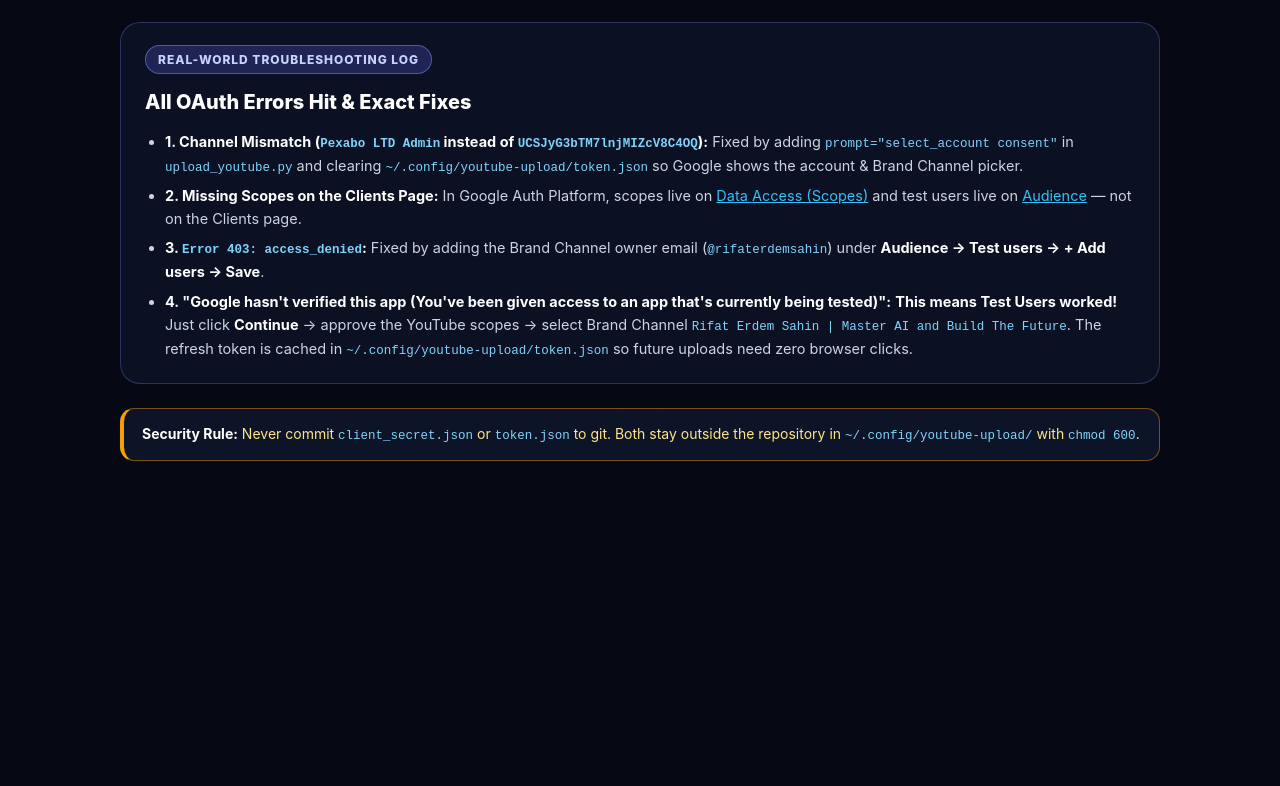
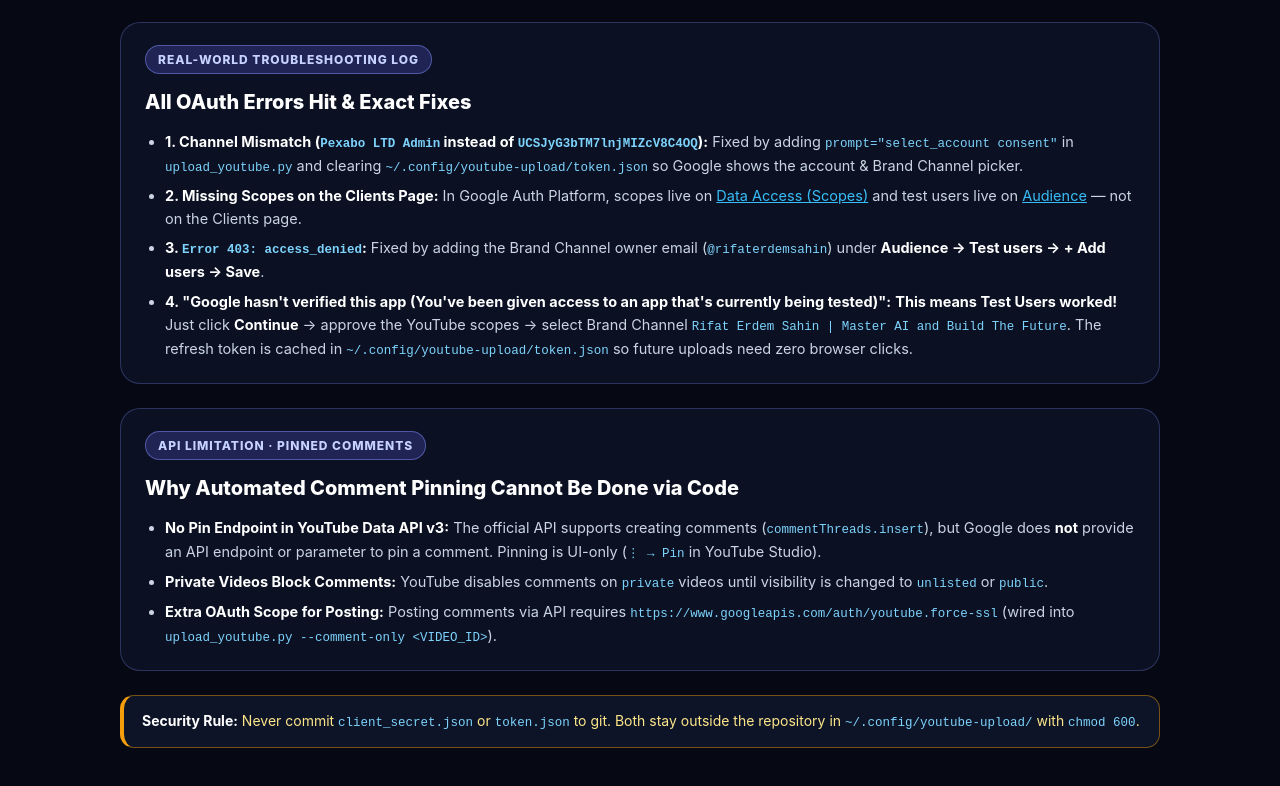
Before and after one commit to rifaterdemsahin/reverse-any-video-hyperframes, a website: page cta-short/youtube-upload.html in a window 1280 px wide. Shown: the part 1952-2738 px from the top of the page. Before the commit the page ends 2493 px from the top, so only its background shows below. Drawn offline with Linux system fonts and the light colour scheme.

Commit message:
docs: explain YouTube Data API v3 pinned-comment and private-video comment limitations

```diff
--- a/cta-short/youtube-upload.html
+++ b/cta-short/youtube-upload.html
@@ -163,6 +163,16 @@ chmod 600 ~/.config/youtube-upload/client_secret.json</pre>
         </ul>
       </section>
 
+      <section class="card">
+        <span class="step-badge">API LIMITATION · PINNED COMMENTS</span>
+        <h2>Why Automated Comment Pinning Cannot Be Done via Code</h2>
+        <ul>
+          <li><strong>No Pin Endpoint in YouTube Data API v3:</strong> The official API supports creating comments (<code>commentThreads.insert</code>), but Google does <strong>not</strong> provide an API endpoint or parameter to pin a comment. Pinning is UI-only (<code>⋮ → Pin</code> in YouTube Studio).</li>
+          <li><strong>Private Videos Block Comments:</strong> YouTube disables comments on <code>private</code> videos until visibility is changed to <code>unlisted</code> or <code>public</code>.</li>
+          <li><strong>Extra OAuth Scope for Posting:</strong> Posting comments via API requires <code>https://www.googleapis.com/auth/youtube.force-ssl</code> (wired into <code>upload_youtube.py --comment-only &lt;VIDEO_ID&gt;</code>).</li>
+        </ul>
+      </section>
+
       <div class="warn">
         <strong>Security Rule:</strong> Never commit <code>client_secret.json</code> or <code>token.json</code> to git. Both stay outside the repository in <code>~/.config/youtube-upload/</code> with <code>chmod 600</code>.
       </div>
```
Also changed, not shown: cta-short/YOUTUBE_UPLOAD.md (+15 -0 lines).
